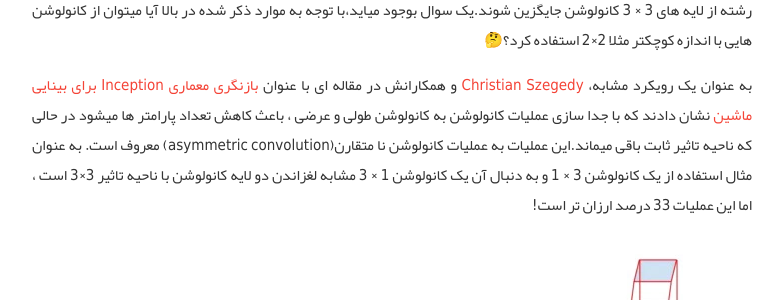
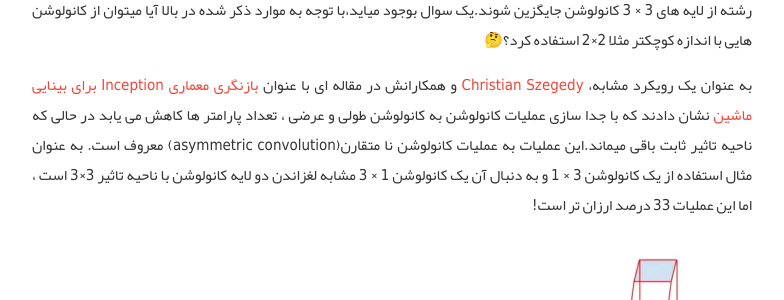
Before and after one commit to AlisterTA/alisterta.github.io, a Jekyll site: the page built from _posts/2017-07-08-معماری MobileNets و Xception -بخش دوم-.MD, in a window 1280 px wide and 900 px high, scrolled down 1136 px. Shown: the part 160-460 px from the top of the window, without its empty margins (248-1032 px from the left). Built offline with Jekyll 4.4.1, drawn with Linux system fonts in a browser that asks for light colours; comment, search, counter and statistics services are not loaded.

Commit message:
Update 2017-07-08-معماری MobileNets و Xception -بخش دوم-.MD

```diff
--- a/_posts/2017-07-08-معماری MobileNets و Xception -بخش دوم-.MD
+++ b/_posts/2017-07-08-معماری MobileNets و Xception -بخش دوم-.MD
@@ -24,7 +24,7 @@
 
 نتایج بدست آمده نشان میدهد که عملیات کانولوشن با فیلتر بزرگتر از 3 × 3 شاید بطور کلی سودمند نباشند و میتوانند با یک رشته از لایه های 3 × 3  کانولوشن  جایگزین شوند.یک سوال بوجود میاید،با توجه به موارد ذکر شده در بالا آیا میتوان از کانولوشن هایی با اندازه کوچکتر مثلا 2×2 استفاده کرد؟🤔
 
-به عنوان یک رویکرد مشابه، [Christian Szegedy](https://scholar.google.com/citations?user=3QeF7mAAAAAJ&hl=en) و همکارانش در مقاله ای با عنوان [بازنگری معماری Inception برای بینایی ماشین](https://arxiv.org/abs/1512.00567) نشان دادند که با جدا سازی عملیات کانولوشن به کانولوشن طولی و عرضی ، باعث کاهش تعداد پارامتر ها میشود در حالی که ناحیه تاثیر ثابت باقی میماند.این عملیات به عملیات کانولوشن نا متقارن(asymmetric convolution) معروف است. به عنوان مثال استفاده از یک کانولوشن 3 × 1 و به دنبال آن یک کانولوشن 1 × 3 مشابه لغزاندن دو لایه کانولوشن با ناحیه تاثیر 3×3 است ، اما این عملیات 33 درصد ارزان تر است!
+به عنوان یک رویکرد مشابه، [Christian Szegedy](https://scholar.google.com/citations?user=3QeF7mAAAAAJ&hl=en) و همکارانش در مقاله ای با عنوان [بازنگری معماری Inception برای بینایی ماشین](https://arxiv.org/abs/1512.00567) نشان دادند که با جدا سازی عملیات کانولوشن به کانولوشن طولی و عرضی ، تعداد پارامتر ها کاهش می یابد در حالی که ناحیه تاثیر ثابت باقی میماند.این عملیات به عملیات کانولوشن نا متقارن(asymmetric convolution) معروف است. به عنوان مثال استفاده از یک کانولوشن 3 × 1 و به دنبال آن یک کانولوشن 1 × 3 مشابه لغزاندن دو لایه کانولوشن با ناحیه تاثیر 3×3 است ، اما این عملیات 33 درصد ارزان تر است!
 
 ![_config.yml]({{ site.baseurl }}/images/10/3.png)
 
```
